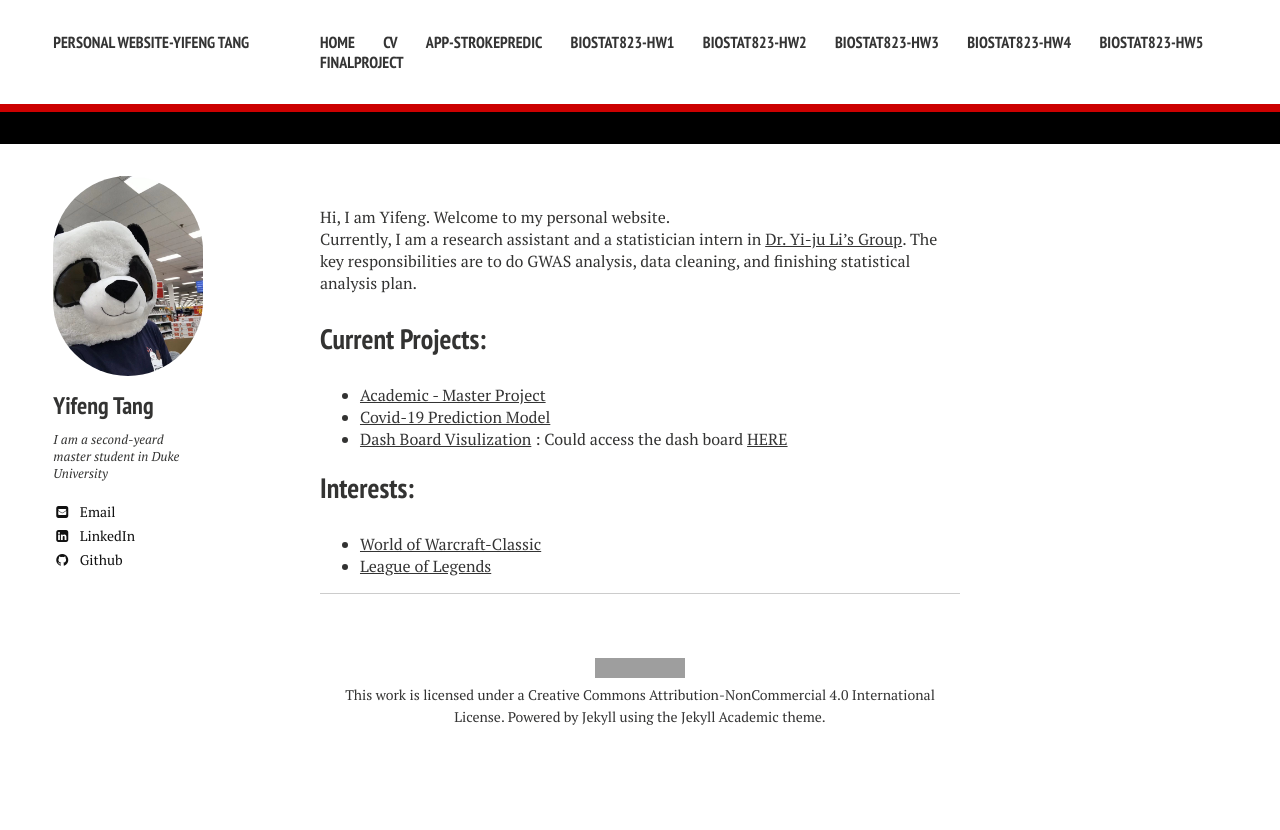
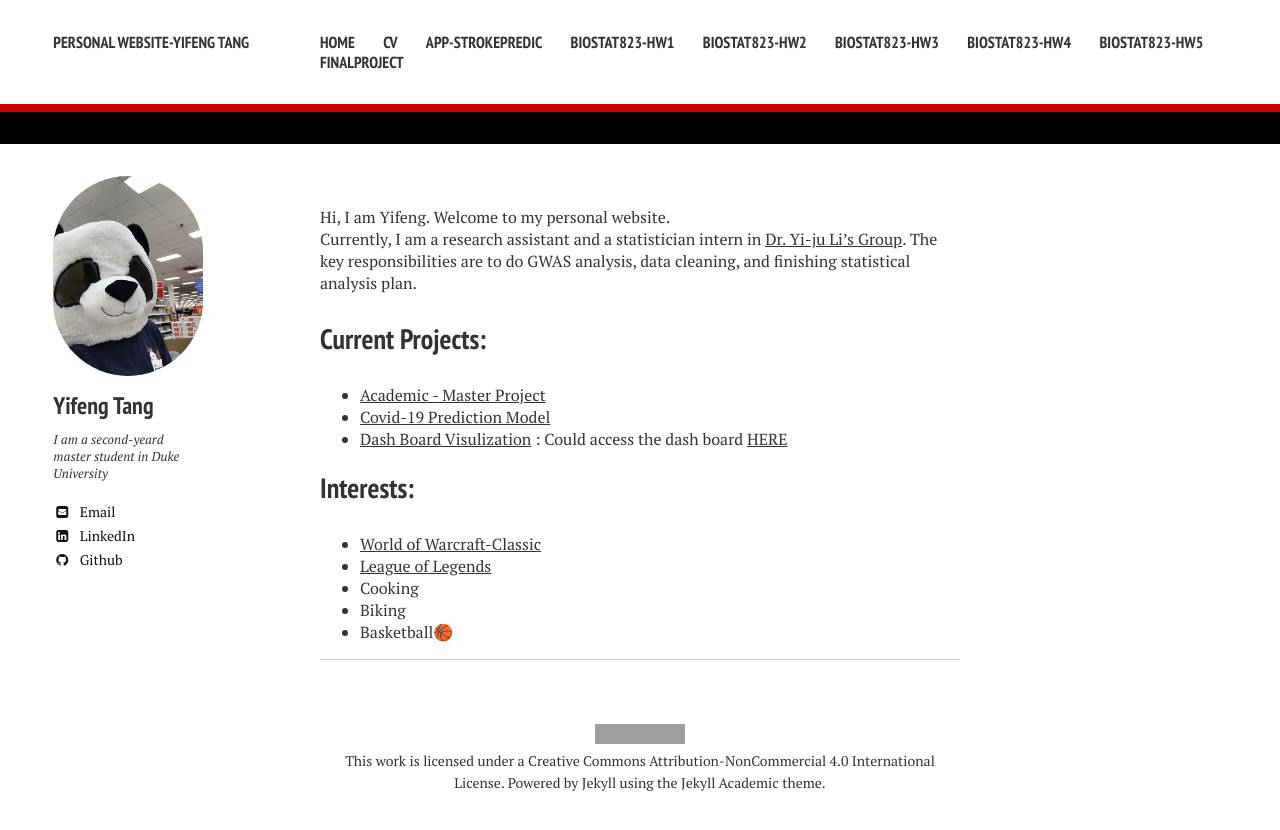
Before and after one commit to Yifeng-T/Yifeng-T.github.io, a Jekyll site: the page built from index.md, in a window 1280 px wide. Shown: the top 830 px of the page. Built offline with Jekyll 4.4.1, drawn with Linux system fonts in a browser that asks for light colours; nearby versions of some CDN libraries; grey boxes are pictures that could not be loaded.

Commit message:
Update index.md

```diff
--- a/index.md
+++ b/index.md
@@ -14,3 +14,6 @@ Currently, I am a research assistant and a statistician intern in [Dr. Yi-ju Li'
 ## Interests:
 - [World of Warcraft-Classic](https://classic.warcraftlogs.com/character/cn/比斯巨兽/桶桶蹦?zone=1007&new=true)
 - [League of Legends](https://na.op.gg/summoner/userName=DonalBoom)
+- Cooking
+- Biking
+- Basketball🏀
```
